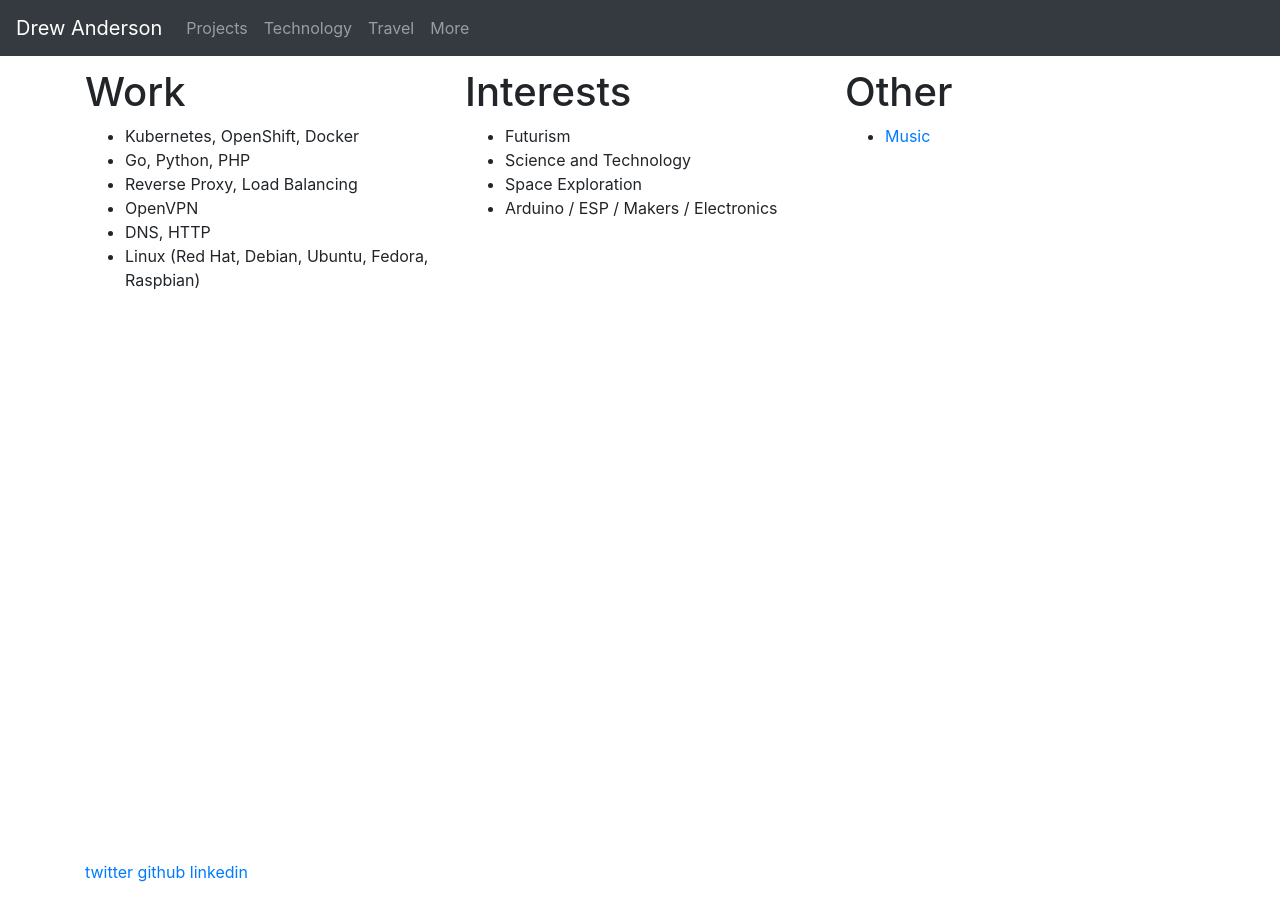
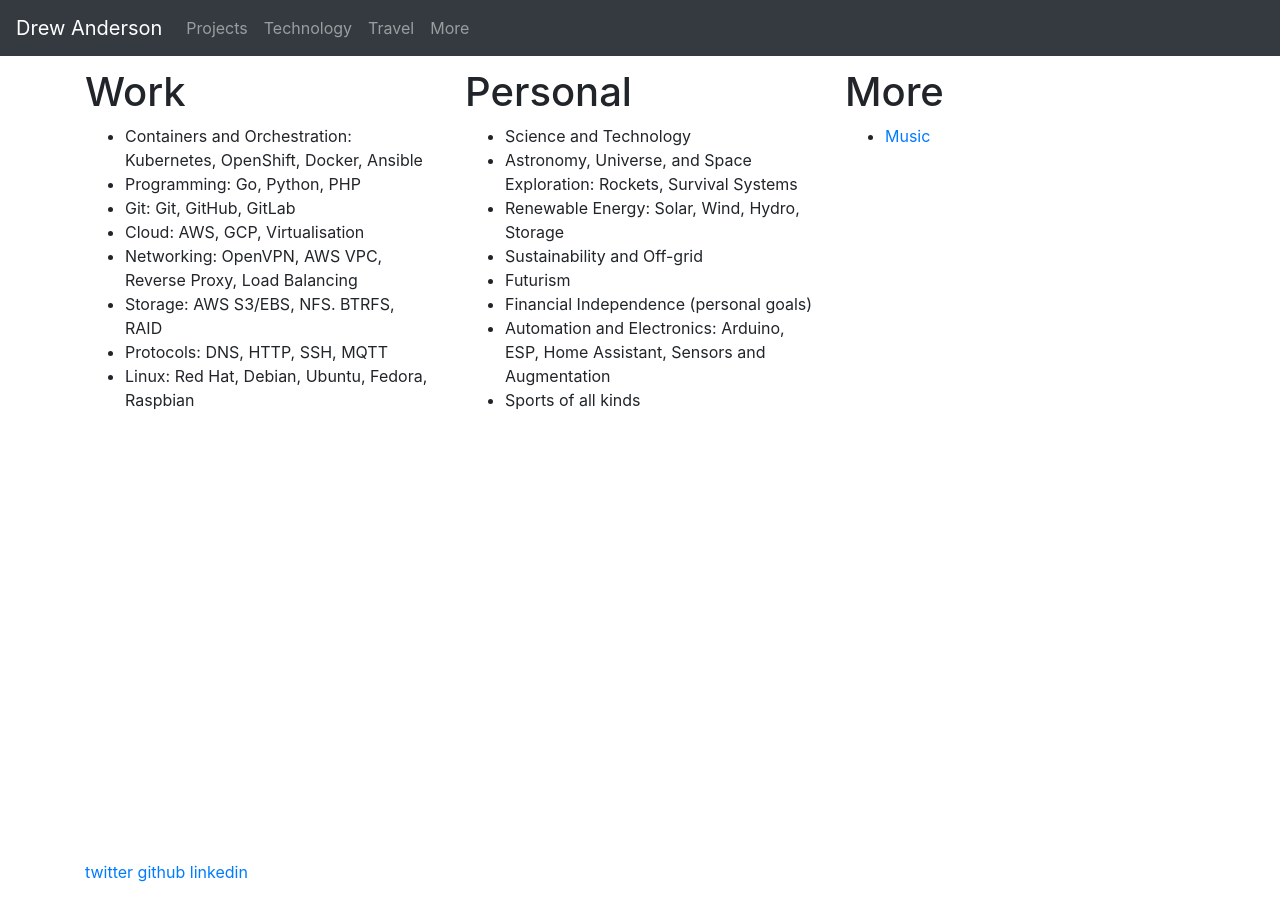
Before and after one commit to drewandersonnz/drewandersonnz.github.io, a Jekyll site: the page built from index.md, in a window 1280 px wide. Built offline with Jekyll 4.4.1, drawn with Linux system fonts in a browser that asks for light colours.

Commit message:
updated descriptions

```diff
--- a/index.md
+++ b/index.md
@@ -6,25 +6,31 @@ layout: home
 <div class="col-sm" markdown="1">
 # Work
 
-* Kubernetes, OpenShift, Docker
-* Go, Python, PHP
-* Reverse Proxy, Load Balancing
-* OpenVPN
-* DNS, HTTP
-* Linux (Red Hat, Debian, Ubuntu, Fedora, Raspbian)
+* Containers and Orchestration: Kubernetes, OpenShift, Docker, Ansible
+* Programming: Go, Python, PHP
+* Git: Git, GitHub, GitLab
+* Cloud: AWS, GCP, Virtualisation
+* Networking: OpenVPN, AWS VPC, Reverse Proxy, Load Balancing
+* Storage: AWS S3/EBS, NFS. BTRFS, RAID
+* Protocols: DNS, HTTP, SSH, MQTT
+* Linux: Red Hat, Debian, Ubuntu, Fedora, Raspbian
 </div>
 
 <div class="col-sm" markdown="1">
-# Interests
+# Personal
 
+* Science and Technology
+* Astronomy, Universe, and Space Exploration: Rockets, Survival Systems
+* Renewable Energy: Solar, Wind, Hydro, Storage
+* Sustainability and Off-grid
 * Futurism
-* Science and Technology
-* Space Exploration
-* Arduino / ESP / Makers / Electronics
+* Financial Independence (personal goals)
+* Automation and Electronics: Arduino, ESP, Home Assistant, Sensors and Augmentation
+* Sports of all kinds
 </div>
 
 <div class="col-sm" markdown="1">
-# Other
+# More
 
 * [Music](/music)
 </div>
```
